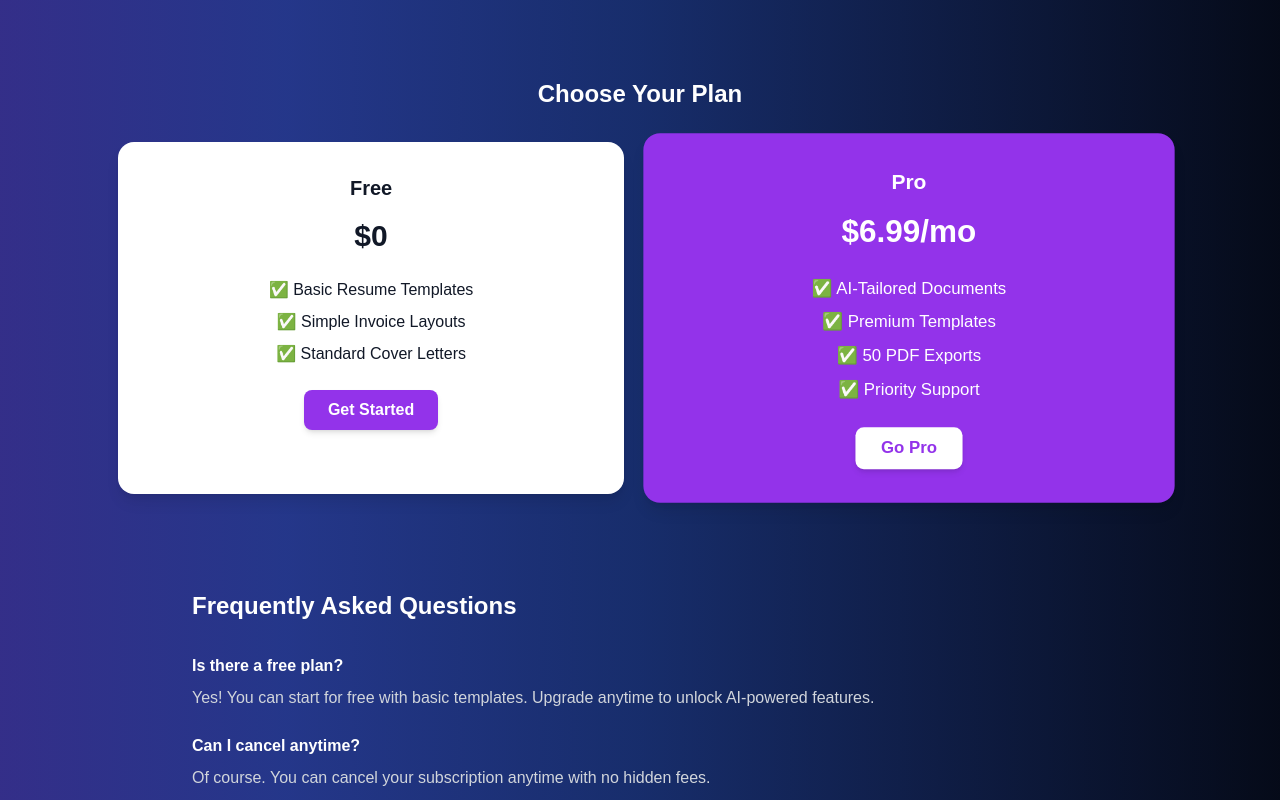
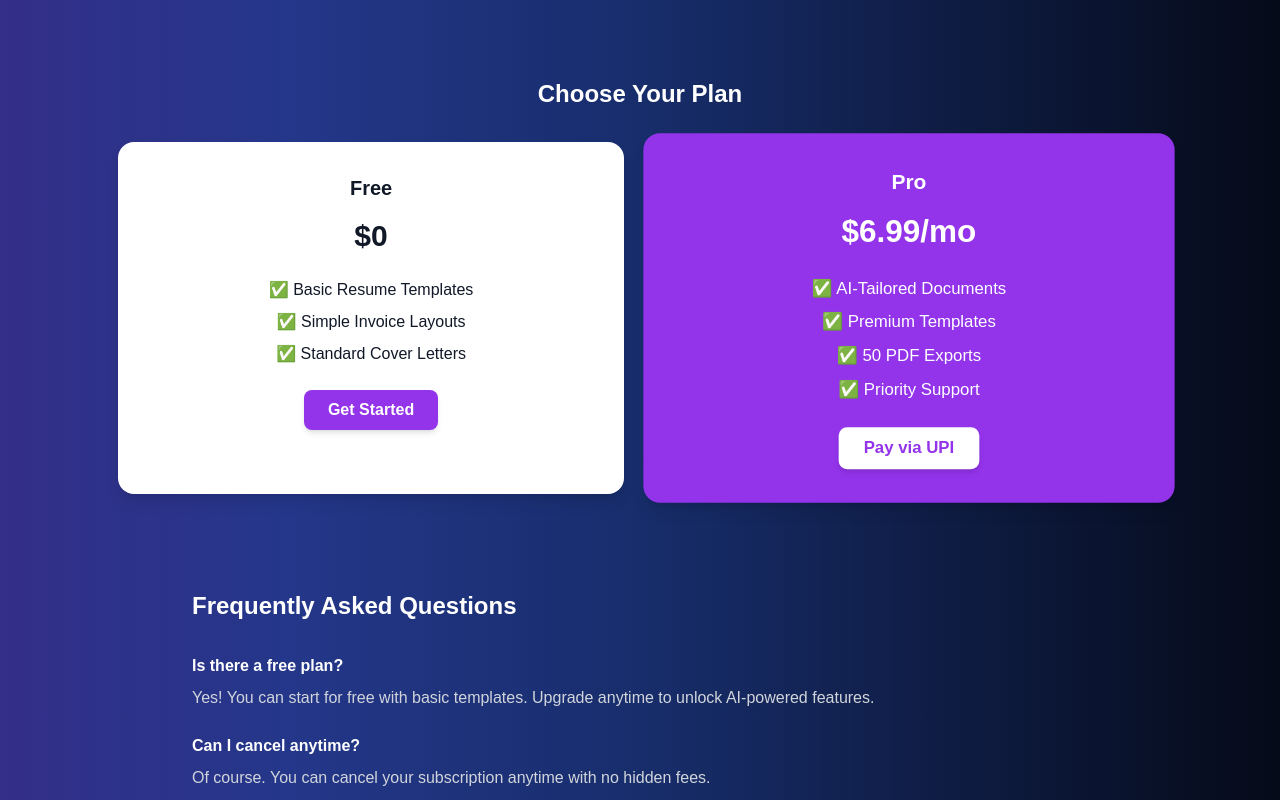
Before and after one commit to Jvshah124/DocufyAI, a Next.js app: page / in a window 1280 px wide. Shown: the part 1320-2120 px from the top of the page. Built offline with nearby package versions, Linux system fonts and the light colour scheme.

Commit message:
added QR UPI as Payment method

```diff
--- a/pages/index.tsx
+++ b/pages/index.tsx
@@ -264,7 +264,6 @@ function TestimonialCard({
     </div>
   );
 }
-
 function PricingCard({
   title,
   price,
@@ -276,6 +275,7 @@ function PricingCard({
   features: string[];
   highlight: boolean;
 }) {
+  const [showUPI, setShowUPI] = React.useState(false);
   return (
     <div
       className={`p-8 rounded-2xl shadow-lg ${
@@ -291,16 +291,24 @@ function PricingCard({
           <li key={i}>✅ {f}</li>
         ))}
       </ul>
-      <Link
-        href="/auth"
-        className={`inline-block px-6 py-2 rounded-lg font-semibold shadow-md ${
-          highlight
-            ? "bg-white text-purple-600 hover:bg-gray-200"
-            : "bg-purple-600 text-white hover:bg-purple-700"
-        }`}
-      >
-        {highlight ? "Go Pro" : "Get Started"}
-      </Link>
+      {highlight ? (
+        <>
+          <button
+            onClick={() => setShowUPI(true)}
+            className="inline-block px-6 py-2 rounded-lg font-semibold shadow-md bg-white text-purple-600 hover:bg-gray-200"
+          >
+            Pay via UPI
+          </button>
+          <UpiModal open={showUPI} onClose={() => setShowUPI(false)} />
+        </>
+      ) : (
+        <Link
+          href="/auth"
+          className="inline-block px-6 py-2 rounded-lg font-semibold shadow-md bg-purple-600 text-white hover:bg-purple-700"
+        >
+          Get Started
+        </Link>
+      )}
     </div>
   );
 }
@@ -313,3 +321,53 @@ function FAQItem({ q, a }: { q: string; a: string }) {
     </div>
   );
 }
+function UpiModal({ open, onClose }: { open: boolean; onClose: () => void }) {
+  if (!open) return null;
+
+  return (
+    <div className="fixed inset-0 bg-black bg-opacity-60 flex justify-center items-center z-50">
+      <div className="bg-white dark:bg-gray-900 p-6 rounded-2xl shadow-lg text-center max-w-sm w-full relative">
+        <button
+          onClick={onClose}
+          className="absolute top-2 right-3 text-gray-500 hover:text-gray-800 dark:text-gray-300 dark:hover:text-white"
+        >
+          ✕
+        </button>
+
+        <h2 className="text-xl font-bold mb-2 text-gray-900 dark:text-white">
+          Pay via UPI
+        </h2>
+
+        <p className="text-gray-700 dark:text-gray-300 text-sm mb-4">
+          Scan the QR code below to pay ₹699 using your preferred UPI app.
+        </p>
+
+        {/* 🧾 Your QR Image */}
+        <img
+          src="/myqr.jpg"
+          alt="UPI QR Code"
+          className="mx-auto w-48 h-48 rounded-lg shadow-md border border-gray-300 dark:border-gray-700"
+        />
+
+        <div className="mt-4 text-sm text-gray-700 dark:text-gray-300">
+          <p>
+            <strong>UPI ID:</strong> <br />
+            <span className="text-purple-600 dark:text-purple-400">
+              shahjv770@okaxis
+            </span>
+          </p>
+          <p className="mt-3 text-xs text-gray-500 dark:text-gray-400">
+            After payment, share your transaction UTR number and screenshot with{" "}
+            <br />
+            <a
+              href="mailto:autodocai.noreply@gmail.com"
+              className="text-blue-500 hover:underline"
+            >
+              autodocai.noreply@gmail.com
+            </a>
+          </p>
+        </div>
+      </div>
+    </div>
+  );
+}
--- a/pages/resume-template.tsx
+++ b/pages/resume-template.tsx
@@ -482,6 +482,7 @@ export default function ResumeTemplate() {
         </div>
       );
     }
+
     return (
       <div className="p-4 md:p-6 border rounded">
         <h1 className="text-lg md:text-xl font-bold mb-1">{safe(name)}</h1>
```
Also changed, not shown: public/myqr.jpg (added).
